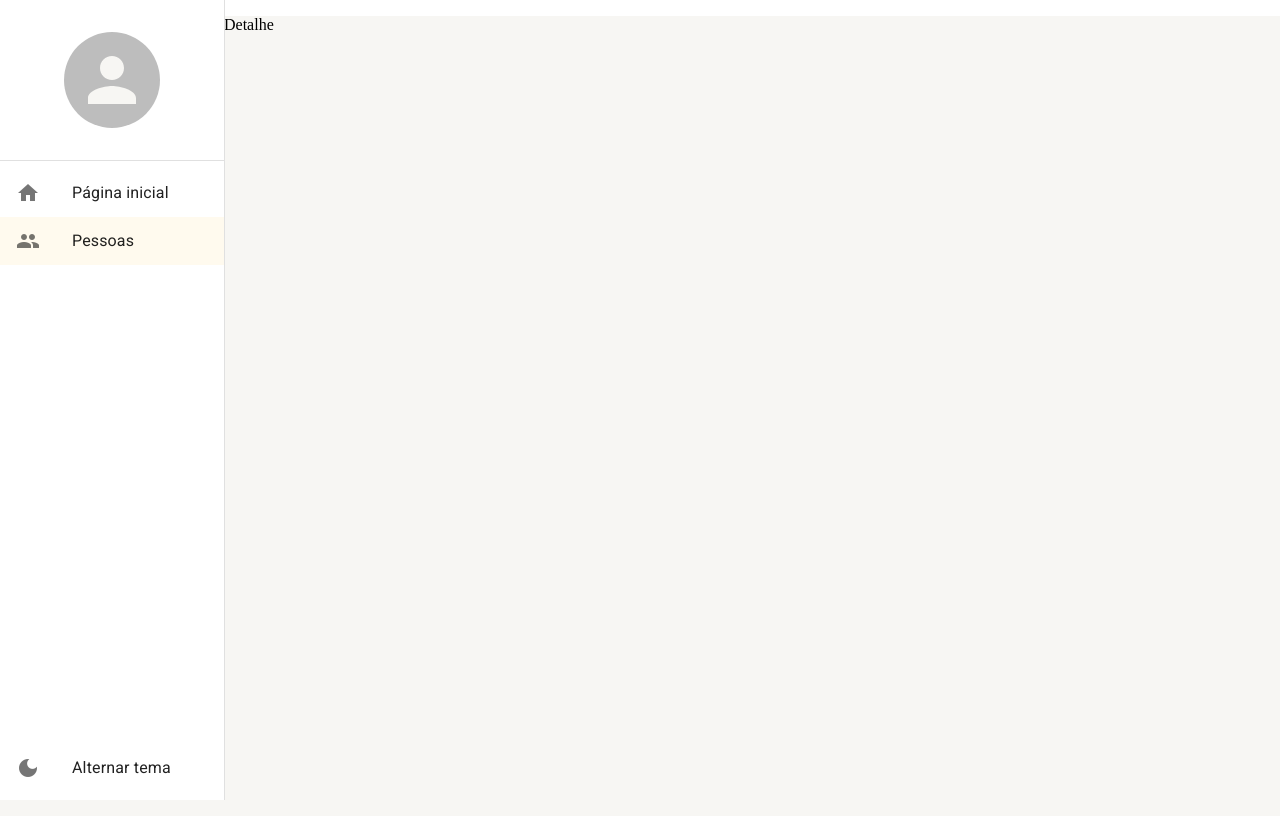
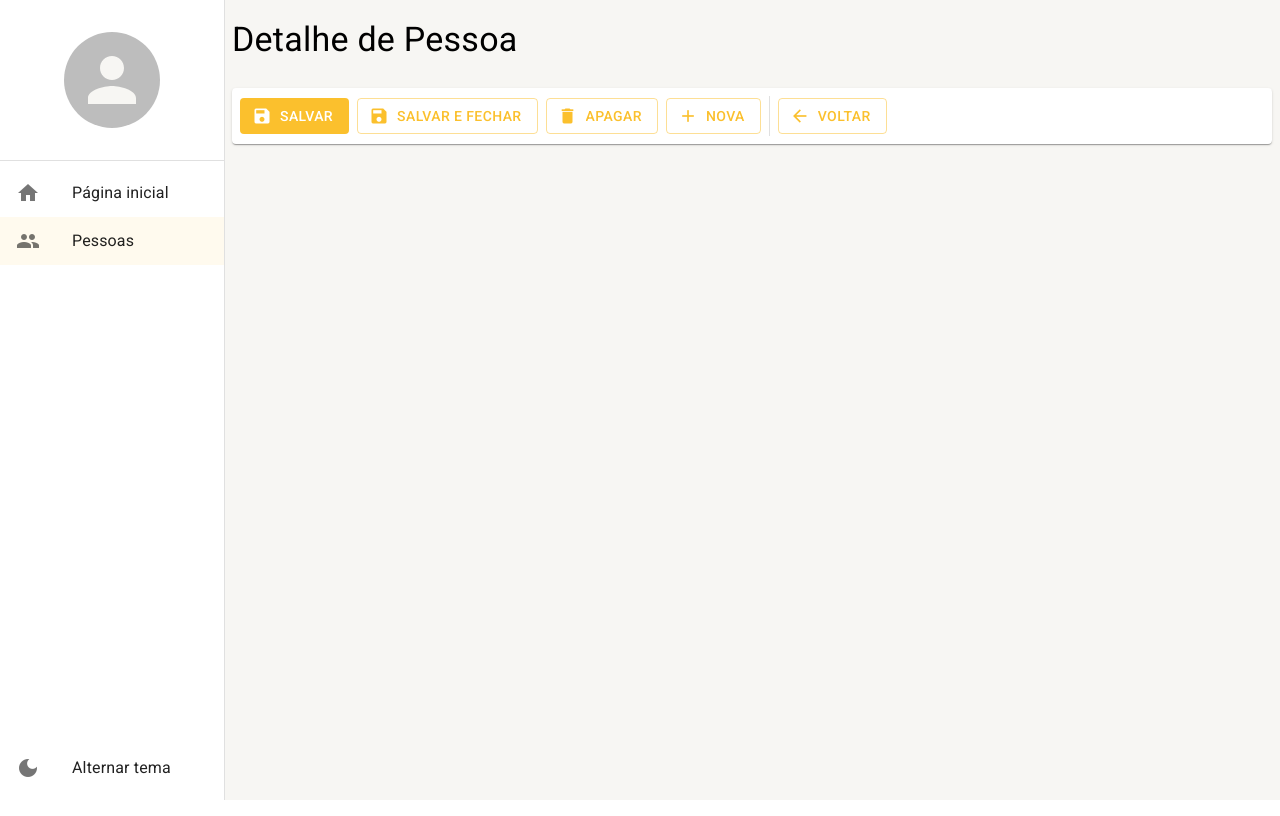
Before and after one commit to DBDev90/PROJETOS, a React (Create React App) app in the folder crud-typescript-mui/: page /pessoas/detalhe/1 in a window 1280 px wide. Built offline with nearby package versions, Linux system fonts and the light colour scheme.

Commit message:
feat: tela de criacao e edicao de registro

```diff
--- a/crud-typescript-mui/src/pages/index.ts
+++ b/crud-typescript-mui/src/pages/index.ts
@@ -1,2 +1,3 @@
 export * from './dashboard/Dashboard';
 export * from './pessoas/ListagemDePessoas';
+export * from './pessoas/DetalheDePessoa';
--- /dev/null
+++ b/crud-typescript-mui/src/pages/pessoas/DetalheDePessoa.tsx
@@ -0,0 +1,35 @@
+import { useNavigate, useParams } from "react-router-dom";
+import { LayoutBaseDePagina } from "../../shared/layouts";
+import { FerramentasDeDetalhe } from "../../shared/components";
+
+export const DetalheDePessoa: React.FC = () => {
+    const { id = "nova" } = useParams<"id">();
+    const navigate = useNavigate();
+
+    const handleSave = () => {
+        console.log('Save');
+    }
+
+    const handleDelete = () => {
+        console.log('Delete');
+    }
+
+    return (
+        <LayoutBaseDePagina
+            titulo={id === "nova" ? "Nova Pessoa" : "Detalhe de Pessoa"}
+            barraDeFerramentas={
+                <FerramentasDeDetalhe
+                    textoBotaoNovo="Nova"
+                    mostrarBotaoSalvarFechar
+                    mostrarBotaoApagar={id !== "nova"}
+                    mostrarBotaoNovo={id !== "nova"}
+                    aoClickarEmNovo={() => navigate("/pessoas/detalhe/nova")}
+                    aoClickarEmSalvar={() => handleSave()}
+                    aoClickarEmApagar={() => handleDelete()}
+                    aoClickarEmVoltar={() => navigate("/pessoas")}
+                    aoClickarEmSalvarFechar={() => handleSave()}
+                />
+            }
+        ></LayoutBaseDePagina>
+    );
+};
--- a/crud-typescript-mui/src/pages/pessoas/ListagemDePessoas.tsx
+++ b/crud-typescript-mui/src/pages/pessoas/ListagemDePessoas.tsx
@@ -79,6 +79,7 @@ export const ListagemDePessoas: React.FC = () => {
                     textoBotaoNovo="Nova"
                     mostrarInputBusca
                     textoBusca={busca}
+                    aoClicarEmNovo={() => navigate("/pessoas/detalhe/nova")}
                     aoMudarTextoBusca={(texto) =>
                         setSearchParams({ busca: texto, pagina: "1" }, { replace: true })
                     }
--- a/crud-typescript-mui/src/routes/index.tsx
+++ b/crud-typescript-mui/src/routes/index.tsx
@@ -1,7 +1,7 @@
 import { useEffect } from "react";
 import { useDrawerContext } from "../shared/contexts";
 import { Navigate, Route, Routes } from "react-router-dom";
-import { Dashboard, ListagemDePessoas } from "../pages";
+import { Dashboard, DetalheDePessoa, ListagemDePessoas } from "../pages";
 
 export const AppRoutes = () => {
   const { setDrawerOptions } = useDrawerContext();
@@ -38,7 +38,7 @@ export const AppRoutes = () => {
       <Route
         path="/pessoas/detalhe/:id"
         element={
-          <p>Detalhe</p>
+          <DetalheDePessoa />
         }
       />
 
```
